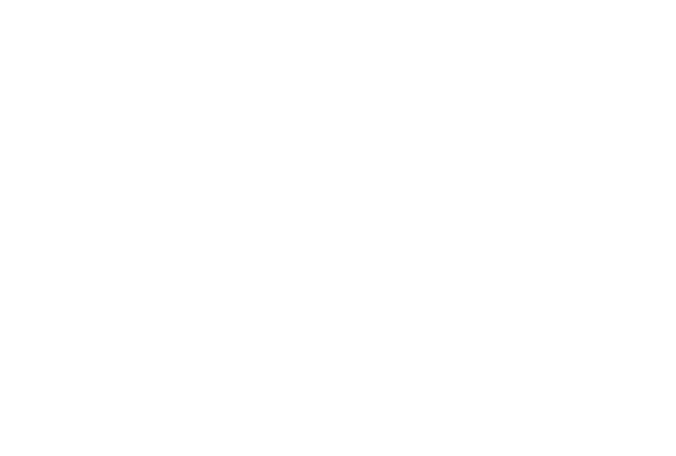
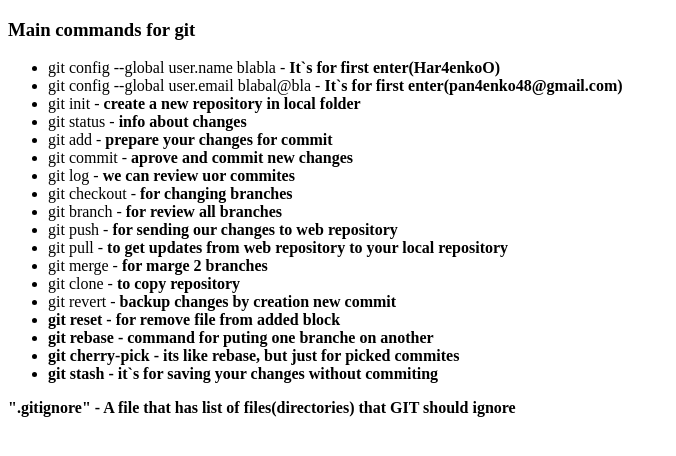
Before and after one commit to Har4enkoO/html-css, a plain HTML site: page hw-0/index.html in a window 1280 px wide. Shown: the whole page, without its empty margins (0-676 px from the left). Drawn offline with Linux system fonts and the light colour scheme.

Commit message:
hw-1 has been finished

```diff
--- a/hw-0/index.html
+++ b/hw-0/index.html
@@ -7,6 +7,29 @@
     <title>Document</title>
 </head>
 <body>
+    <h3>Main commands for git</h3>
+	<ul>
+		<li>git config --global user.name blabla - <strong>It`s for first enter(Har4enkoO)</strong></li>
+		<li>git config --global user.email blabal@bla - <strong>It`s for first enter(pan4enko48@gmail.com)</strong></li>
+		<li>git init - <strong>create a new repository in local folder</strong></li>
+		<li>git status - <strong>info about changes</strong></li>
+		<li>git add - <strong>prepare your changes for commit</strong></li>
+		<li>git commit - <strong>aprove and commit new changes</strong></li>
+		<li>git log - <strong>we can review uor commites</strong></li>
+		<li>git checkout - <strong>for changing branches</strong></li>
+		<li>git branch - <strong>for review all branches</strong></li>
+		<li>git push - <strong>for sending our changes to web repository</strong></li>
+		<li>git pull - <strong>to get updates from web repository to your local repository</strong></li>
+		<li>git merge - <strong>for marge 2 branches</strong></li>
+		<li>git clone - <strong>to copy repository</strong></li>
+		<li>git revert - <strong>backup changes by creation new commit</stong></li>
+		<li>git reset - <strong>for remove file from added block </strong></li>
+		<li>git rebase - <strong>command for puting one branche on another</strong></li>
+		<li>git cherry-pick - <strong>its like rebase, but just for picked commites</strong></li>
+		<li>git stash - <strong>it`s for saving your changes without commiting</strong></li>
+	</ul>
+
+	<p>".gitignore" - A file that has list of files(directories) that GIT should ignore</p>
 
 </body>
 </html>
```
